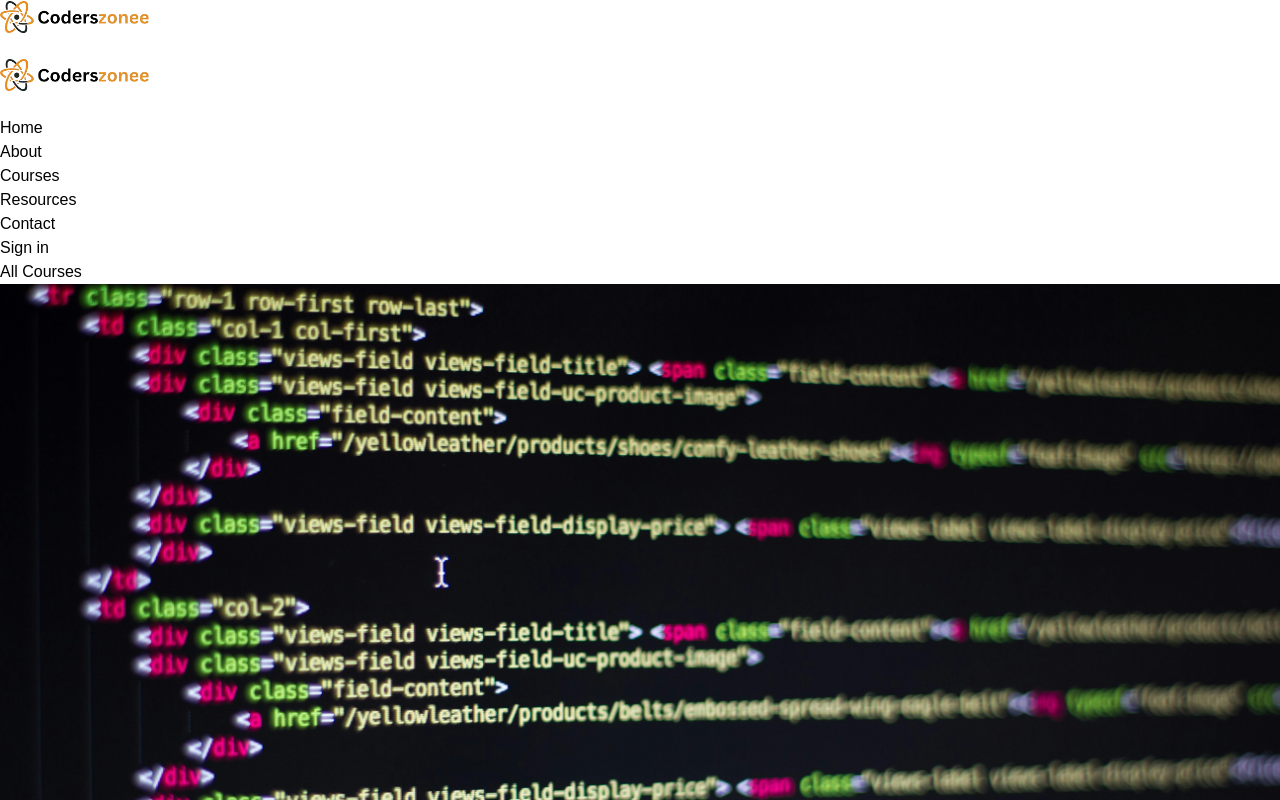
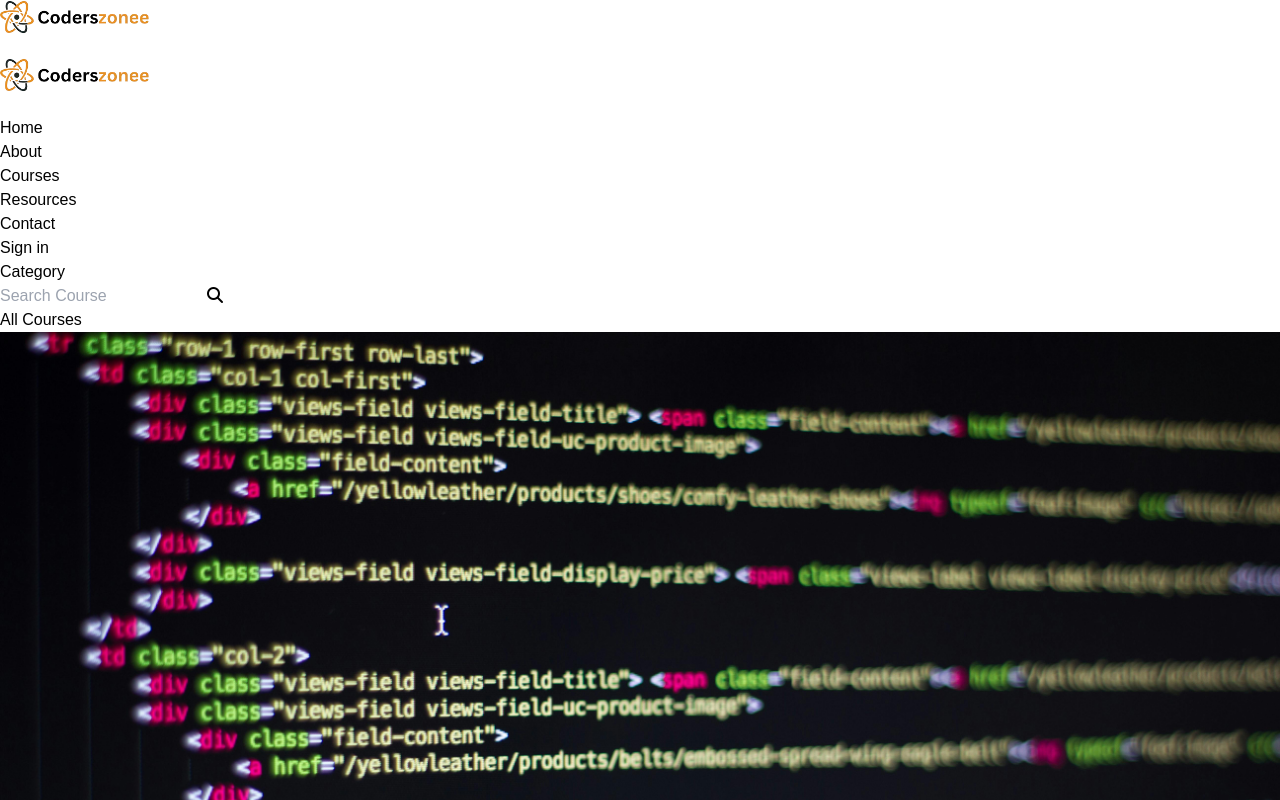
Before and after one commit to badmuffin/coderszonee-site, a React (Vite) app: page /courses in a window 1280 px wide. Shown: the top 800 px of the page. Built offline with nearby package versions, Linux system fonts and the light colour scheme.

Commit message:
Search bar

```diff
--- a/src/pages/Courses.jsx
+++ b/src/pages/Courses.jsx
@@ -5,6 +5,14 @@ import CardCourse from "../components/CardCourse";
 const Courses = () => {
   return (
     <section className=" w-full p-20 max-sm:p-2 ">
+      <div className="pb-10">
+        <h1 className="font-extrabold text-5xl text-left pb-6 max-sm:text-3xl max-sm:p-2 max-md:text-4xl">Category</h1>
+        {/* search box */}
+        <div className="flex justify-between items-center w-1/2 lg:w-1/3 border-2 border-black rounded-3xl">
+          <input className="p-4 rounded-3xl outline-none flex-1" type="text" placeholder="Search Course" />
+          <i className="fa-solid fa-magnifying-glass p-4" onClick={() => alert("search")}></i>
+        </div>
+      </div>
       <div>
         <h1 className="font-extrabold text-5xl text-left pb-6 max-sm:text-3xl max-sm:p-2 max-md:text-4xl">
           All <span className="text-orange-600"> Courses </span>
```
